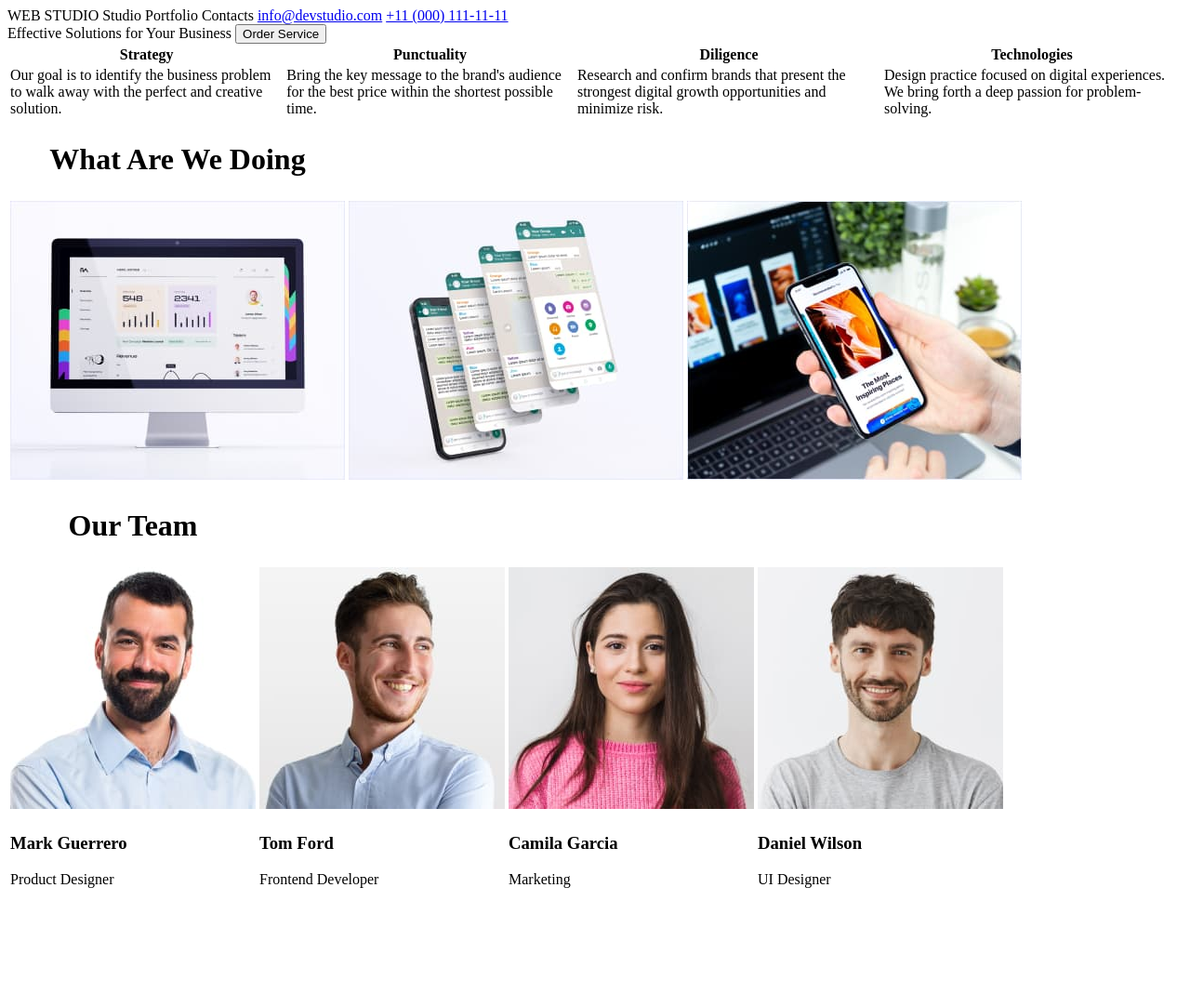
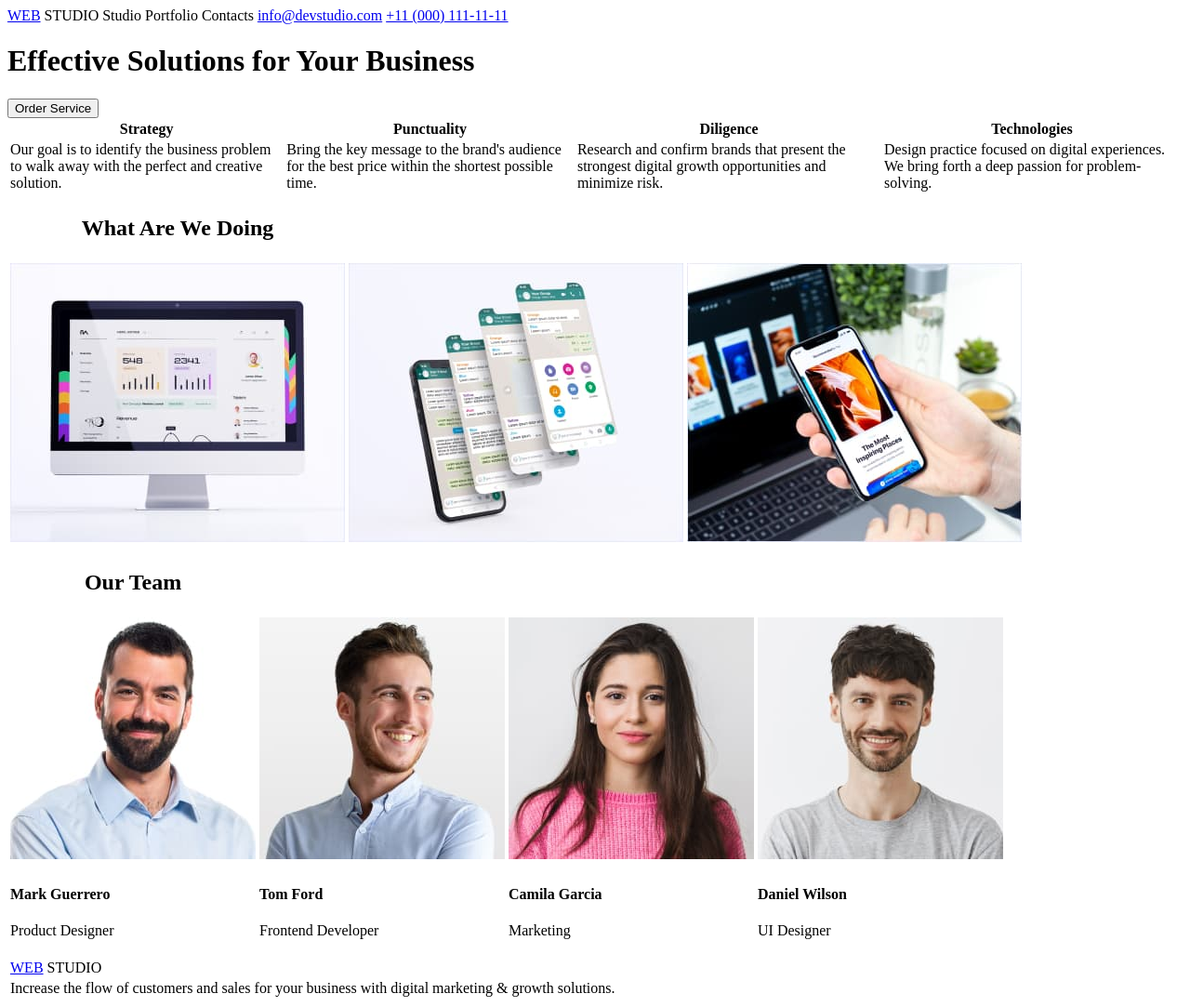
Before and after one commit to nina-zabolotna/goit-markup-hw-01, a plain HTML site: page index.html in a window 1280 px wide. Shown: the whole page at 93% size. Before the commit the page ends 982 px from the top, so only its background shows below. Drawn offline with Linux system fonts and the light colour scheme.

Commit message:
Comments added

```diff
--- a/index.html
+++ b/index.html
@@ -7,9 +7,10 @@
     <title>Document</title>
 </head>
 <body>
+<!-- HEADER -->
     <header>
         <!-- logo -->
-        <span>WEB</span>
+        <span><a href="WEB">WEB</a></span>
         <span>STUDIO</span>
         <!-- site sections -->
         <span>Studio</span>
@@ -19,11 +20,11 @@
         <span><a href="mailto:info@devstudio.com">info@devstudio.com</a></span>
         <span><a href=”tel:+110001111111”>+11 (000) 111-11-11</a></span>
     </header>
-
+<!-- MAIN PART -->
     <main>
         <!-- "effective solutions" section -->
         <div>
-            <span>Effective Solutions for Your Business</span>
+            <span><h1>Effective Solutions for Your Business</h1></span>
             <button>Order Service</button>
         </div>
         <!-- "principles" section -->
@@ -51,7 +52,7 @@
         <div>
             <table>
                 <thead>
-                    <th><h1>What Are We Doing</h1></th>
+                    <th><h2>What Are We Doing</h2></th>
                 </thead>
                 <tbody>
                     <tr>
@@ -66,7 +67,7 @@
         <div>
             <table>
                 <thead>
-                    <th><h1>Our Team</h1></th>
+                    <th><h2>Our Team</h2></th>
                 </thead>
                 <tbody>
                     <tr>
@@ -77,19 +78,19 @@
                     </tr>
                     <tr>
                         <td>
-                            <p><h3>Mark Guerrero</h3></p>
+                            <p><h4>Mark Guerrero</h4></p>
                             <p>Product Designer</p>
                         </td>
                         <td>
-                            <p><h3>Tom Ford</h3></p>
+                            <p><h4>Tom Ford</h4></p>
                             <p>Frontend Developer</p>
                         </td>
                         <td>
-                            <p><h3>Camila Garcia</h3></p>
+                            <p><h4>Camila Garcia</h4></p>
                             <p>Marketing</p>
                         </td>
                         <td>
-                            <p><h3>Daniel Wilson</h3></p>
+                            <p><h4>Daniel Wilson</h4></p>
                             <p>UI Designer</p>
                         </td>
                     </tr>
@@ -97,8 +98,21 @@
             </table>
         </div>
     </main>
-
+<!-- FOOTER -->
     <footer>
+        <div>
+            <table>
+                <tr>
+                    <td>
+                        <span><a href="WEB">WEB</a></span>
+                        <span>STUDIO</span>
+                    </td>
+                </tr>
+                <tr>
+                    <td>Increase the flow of customers and sales for your business with digital marketing & growth solutions.</td>
+                </tr>
+            </table>
+        </div>
 
     </footer>
 </body>
```
